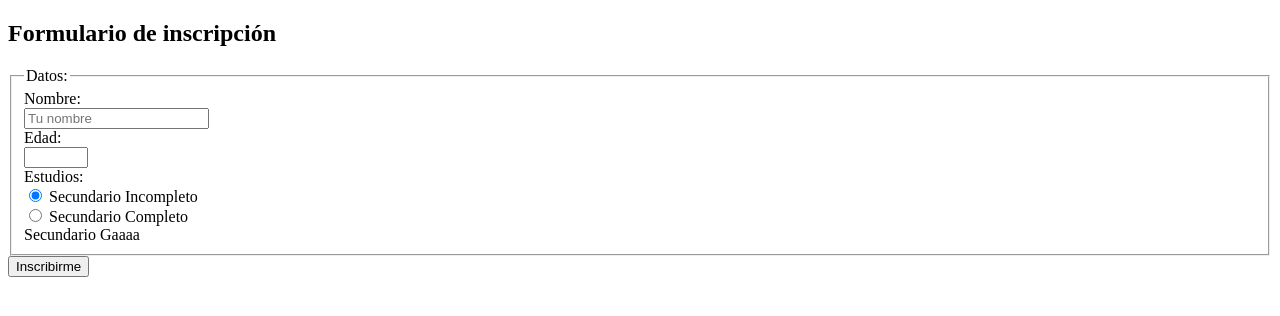
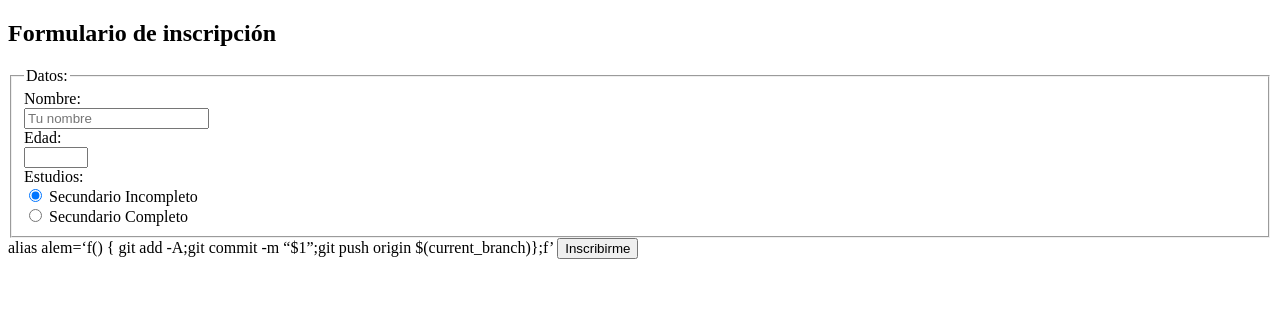
Before and after one commit to mmcwtu/mmcwtu.github.io, a plain HTML site: page index.html in a window 1280 px wide. Drawn offline with Linux system fonts and the light colour scheme.

```diff
--- a/index.html
+++ b/index.html
@@ -14,10 +14,9 @@
             <label for="male">Secundario Incompleto</label><br>
             <input type="radio" id="secCompleto" name="study" value="secCompleto">
             <label for="female">Secundario Completo</label><br>
-            <label for="female">Secundario Gaaaa</label><br>
         </fieldset>
     </form>
-
+    alias alem=‘f() { git add -A;git commit -m “$1”;git push origin $(current_branch)};f’
     <button onclick="myFunction()">Inscribirme</button>
     <br />
     <h1 id="demo"></h1>
```
